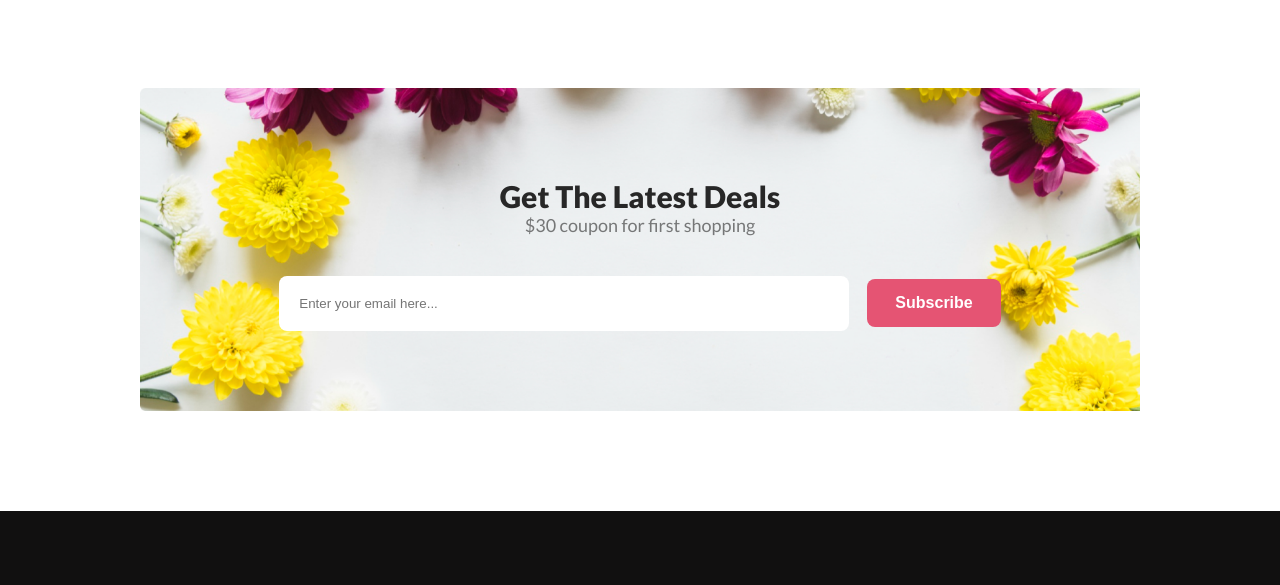
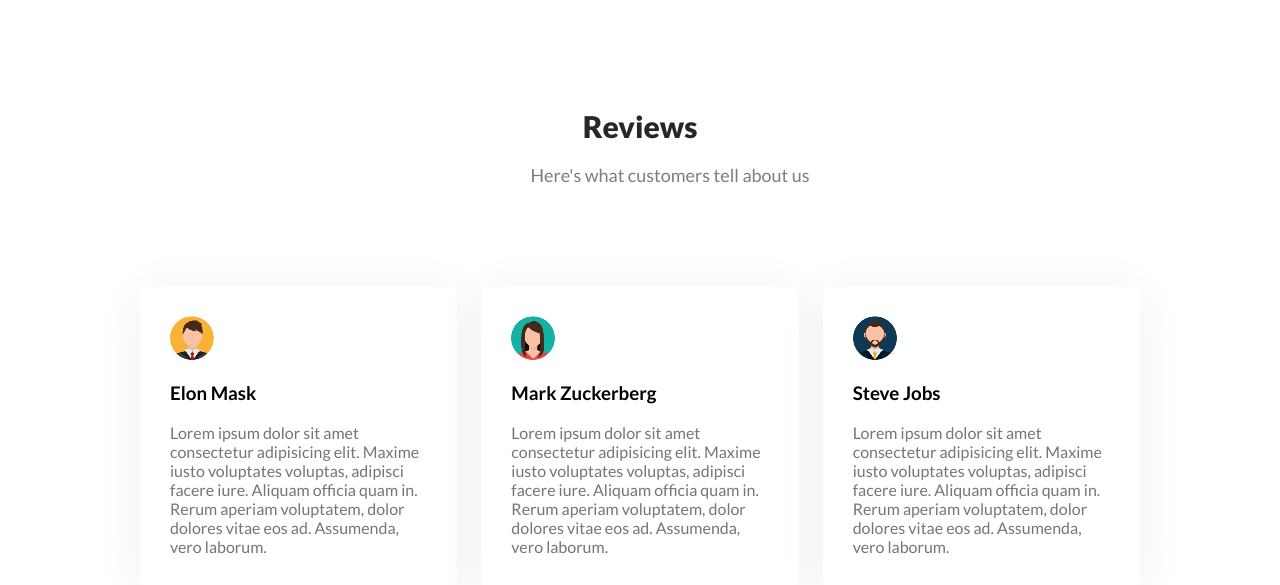
Before and after one commit to nazmus2575/flower-shop-assignment, a plain HTML site: page index.html in a window 1280 px wide. Shown: the part 2801-3386 px from the top of the page. Drawn offline with Linux system fonts and the light colour scheme.

Commit message:
review section done

```diff
--- a/index.html
+++ b/index.html
@@ -74,6 +74,37 @@
             <img src="assets/Rectangle 6.png" alt="" class="num1">
         </section>
 
+        <h3 class="featured-title">Reviews</h3>
+        <p class="featured-text">Here's what customers tell about us</p>
+        <section class="extra">
+            <div class="comment-container">
+                <div class="comment">
+                    <img src="assets/person1.png" alt="">
+                    <br>
+                    <br>
+                    <h3 class="comment-title">Elon Mask</h3>
+                    <br>
+                    <p class="comment-description">Lorem ipsum dolor sit amet consectetur adipisicing elit. Maxime iusto voluptates voluptas, adipisci facere iure. Aliquam officia quam in. Rerum aperiam voluptatem, dolor dolores vitae eos ad. Assumenda, vero laborum.</p>
+                </div>
+                <div class="comment">
+                    <img src="assets/person2.png" alt="">
+                    <br>
+                    <br>
+                    <h3 class="comment-title">Mark Zuckerberg</h3>
+                    <br>
+                    <p class="comment-description">Lorem ipsum dolor sit amet consectetur adipisicing elit. Maxime iusto voluptates voluptas, adipisci facere iure. Aliquam officia quam in. Rerum aperiam voluptatem, dolor dolores vitae eos ad. Assumenda, vero laborum.</p>
+                </div>
+                <div class="comment">
+                    <img src="assets/person3.png" alt="">
+                    <br>
+                    <br>
+                    <h3 class="comment-title">Steve Jobs</h3>
+                    <br>
+                    <p class="comment-description">Lorem ipsum dolor sit amet consectetur adipisicing elit. Maxime iusto voluptates voluptas, adipisci facere iure. Aliquam officia quam in. Rerum aperiam voluptatem, dolor dolores vitae eos ad. Assumenda, vero laborum.</p>
+                </div>
+            </div>
+        </section>
+
         <section class="get-deal">
             <div class="get-deal-content">
                 <h3 class="get-deal-title">Get The Latest Deals</h3>
--- a/styles/flower.css
+++ b/styles/flower.css
@@ -199,6 +199,27 @@ header {
     width: 235px;
 }
 
+/* extra section styles */
+
+.comment-container {
+    display: flex;
+    gap: 24px;
+    max-width: 1000px;
+    margin: 0 auto;
+    margin-bottom: 150px;
+}
+
+.comment {
+    padding: 30px;
+    border-radius: 5px;
+    background: #FFF;
+    box-shadow: 0px 6px 50px 0px rgba(0, 0, 0, 0.06);
+}
+
+.comment-description {
+    color: #757575;
+}
+
 /* get-deal styles */
 
 .get-deal {
```
Also changed, not shown: assets/person1.png (added), assets/person2.png (added), assets/person3.png (added).
